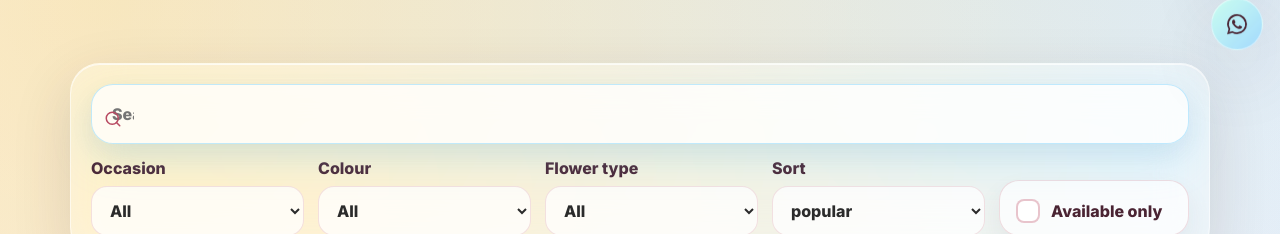
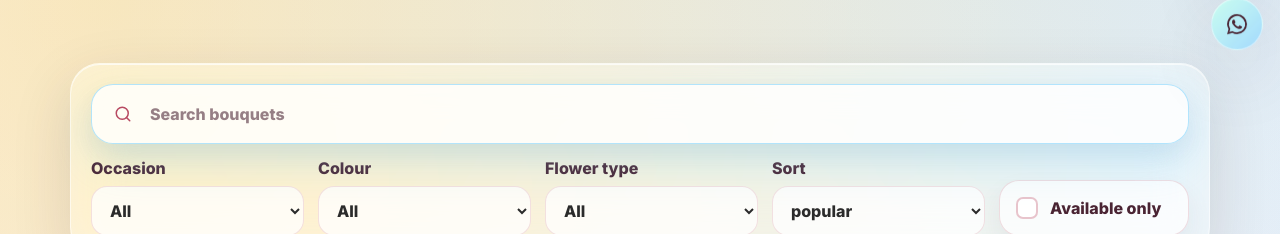
Before and after one commit to MSPixelPulseAgency/ms-flower-boutique-demo, a React (Vite) app: page /shop in a window 1280 px wide. Shown: the part 718-952 px from the top of the page. Built offline with nearby package versions, Linux system fonts and the light colour scheme.

Commit message:
Correct shop search icon alignment

```diff
--- a/public/latest-layout-fixes.css
+++ b/public/latest-layout-fixes.css
@@ -42,36 +42,55 @@
   border-radius: 30px !important;
 }
 
+/* Search field: absolute icon prevents the SVG from becoming a broken grid item */
 .filters > label:first-child {
   grid-column: 1 / -1 !important;
-  display: grid !important;
-  grid-template-columns: 22px 1fr !important;
-  align-items: center !important;
+  position: relative !important;
+  display: block !important;
   min-height: 60px !important;
-  padding: 0 20px !important;
-  gap: 14px !important;
+  height: 60px !important;
+  padding: 0 !important;
   border-radius: 22px !important;
-  background: rgba(255, 255, 255, .78) !important;
-  border: 1px solid rgba(125, 211, 252, .48) !important;
-  box-shadow: 0 16px 38px rgba(125, 211, 252, .26), 0 8px 24px rgba(74, 36, 51, .06) !important;
+  background: rgba(255, 255, 255, .82) !important;
+  border: 1px solid rgba(125, 211, 252, .58) !important;
+  box-shadow: 0 18px 42px rgba(125, 211, 252, .30), 0 10px 24px rgba(74, 36, 51, .07) !important;
+  overflow: hidden !important;
 }
 
 .filters > label:first-child svg {
+  position: absolute !important;
+  left: 22px !important;
+  top: 50% !important;
   width: 18px !important;
   height: 18px !important;
-  flex: 0 0 18px !important;
+  min-width: 18px !important;
+  min-height: 18px !important;
   margin: 0 !important;
   color: #b84a62 !important;
+  transform: translateY(-50%) !important;
+  pointer-events: none !important;
+  z-index: 2 !important;
 }
 
 .filters > label:first-child input {
+  display: block !important;
   width: 100% !important;
+  height: 100% !important;
   min-width: 0 !important;
-  height: 100% !important;
   border: 0 !important;
+  outline: 0 !important;
   background: transparent !important;
   box-shadow: none !important;
-  padding: 0 !important;
+  padding: 0 20px 0 58px !important;
+  margin: 0 !important;
+  color: #4a2433 !important;
+  font-weight: 850 !important;
+  line-height: 60px !important;
+}
+
+.filters > label:first-child input::placeholder {
+  color: rgba(74, 36, 51, .58) !important;
+  opacity: 1 !important;
 }
 
 .filters label,
@@ -86,13 +105,13 @@
 }
 
 .filters .checkbox {
-  display: inline-grid !important;
-  grid-template-columns: 24px 1fr !important;
+  display: inline-flex !important;
   align-items: center !important;
-  justify-content: start !important;
-  gap: 11px !important;
+  justify-content: flex-start !important;
+  gap: 12px !important;
   min-height: 56px !important;
-  padding: 12px 16px !important;
+  height: 56px !important;
+  padding: 0 16px !important;
   border-radius: 20px !important;
   background: rgba(255, 255, 255, .72) !important;
   border: 1px solid rgba(184, 74, 98, .18) !important;
@@ -101,35 +120,40 @@
   white-space: nowrap !important;
 }
 
-.filters .checkbox input {
+.filters .checkbox input[type="checkbox"] {
   appearance: none !important;
   -webkit-appearance: none !important;
   box-sizing: border-box !important;
-  width: 24px !important;
-  height: 24px !important;
-  min-width: 24px !important;
-  min-height: 24px !important;
-  max-width: 24px !important;
-  max-height: 24px !important;
-  border-radius: 8px !important;
+  inline-size: 22px !important;
+  block-size: 22px !important;
+  width: 22px !important;
+  height: 22px !important;
+  min-width: 22px !important;
+  min-height: 22px !important;
+  max-width: 22px !important;
+  max-height: 22px !important;
+  aspect-ratio: 1 / 1 !important;
+  border-radius: 7px !important;
   border: 2px solid rgba(184, 74, 98, .32) !important;
-  background: rgba(255, 255, 255, .92) !important;
-  display: grid !important;
+  background: rgba(255, 255, 255, .94) !important;
+  display: inline-grid !important;
   place-items: center !important;
   margin: 0 !important;
   padding: 0 !important;
-  flex: 0 0 24px !important;
+  flex: 0 0 22px !important;
+  transform: none !important;
+  box-shadow: none !important;
 }
 
-.filters .checkbox input:checked {
+.filters .checkbox input[type="checkbox"]:checked {
   background: linear-gradient(135deg, #ec3f6b, #ff8f70) !important;
   border-color: transparent !important;
 }
 
-.filters .checkbox input:checked::after {
+.filters .checkbox input[type="checkbox"]:checked::after {
   content: "" !important;
-  width: 10px !important;
-  height: 6px !important;
+  width: 9px !important;
+  height: 5px !important;
   border-left: 2px solid #fff !important;
   border-bottom: 2px solid #fff !important;
   transform: rotate(-45deg) translateY(-1px) !important;
@@ -245,12 +269,16 @@
   }
   .filters > label:first-child {
     min-height: 56px !important;
-    padding: 0 14px !important;
+    height: 56px !important;
+  }
+  .filters > label:first-child input {
+    line-height: 56px !important;
+    padding-left: 54px !important;
   }
   .filters .checkbox {
-    justify-content: flex-start !important;
     width: 100% !important;
     min-height: 52px !important;
+    height: 52px !important;
   }
 }
 
```
